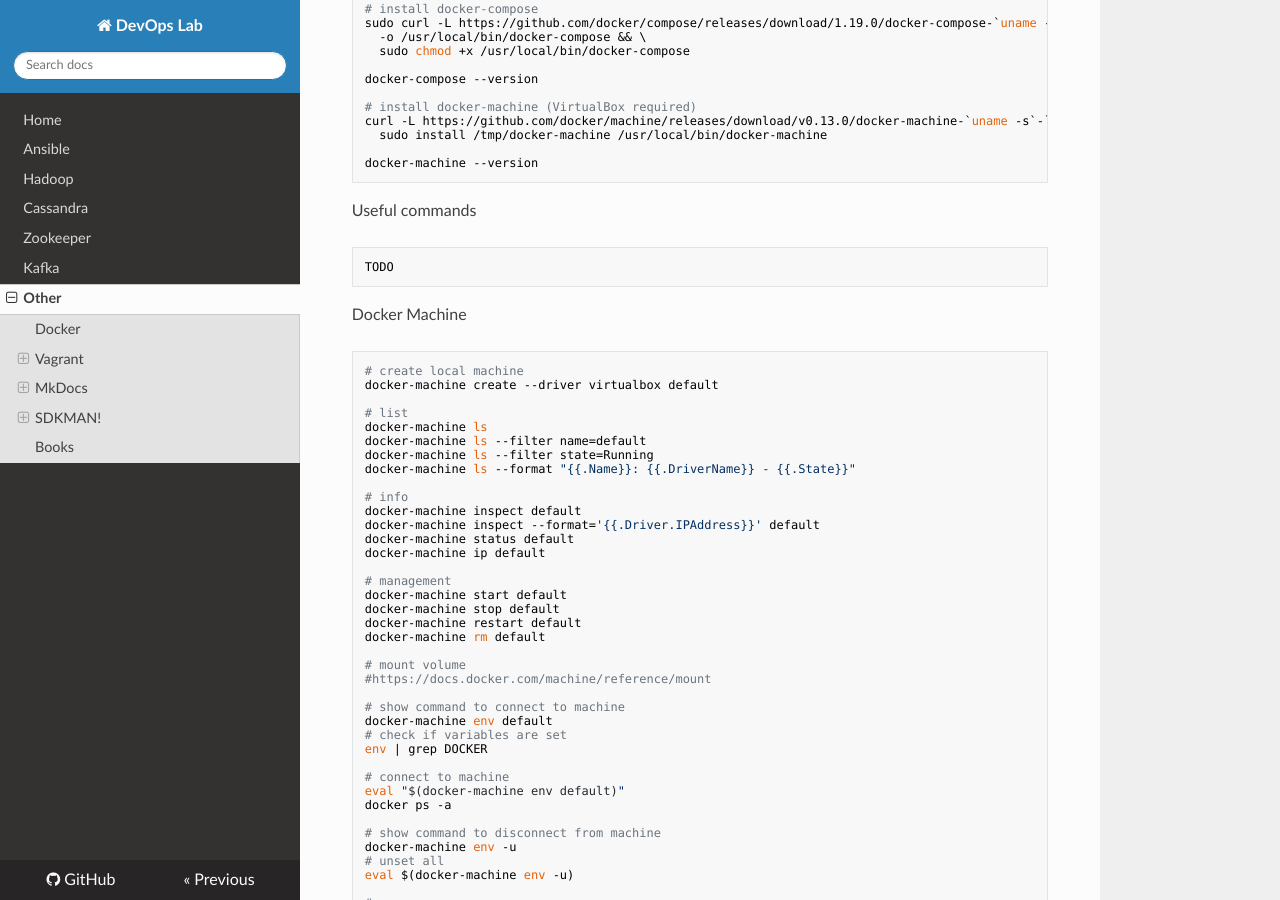
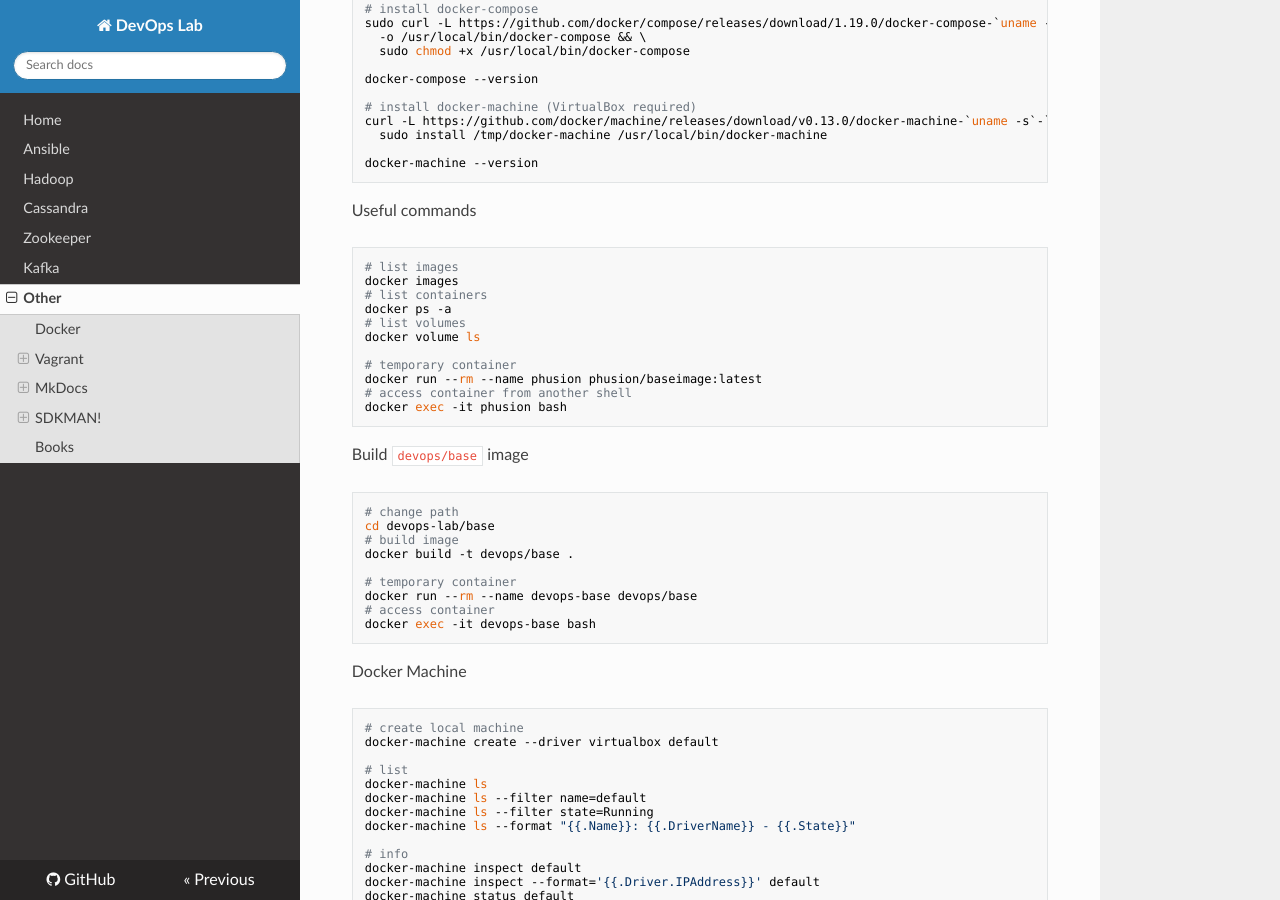
Before and after one commit to niqdev/devops, an MkDocs documentation site: the page built from docs/other.md, in a window 1280 px wide and 900 px high, scrolled down 555 px. Built offline with MkDocs 1.6.1, drawn with Linux system fonts in a browser that asks for light colours; nearby versions of some CDN libraries; old or Windows-style settings are respelled for this version of MkDocs.

Commit message:
doc: update docker

````diff
--- a/docs/other.md
+++ b/docs/other.md
@@ -34,7 +34,30 @@ docker-machine --version
 
 Useful commands
 ```bash
-TODO
+# list images
+docker images
+# list containers
+docker ps -a
+# list volumes
+docker volume ls
+
+# temporary container
+docker run --rm --name phusion phusion/baseimage:latest
+# access container from another shell
+docker exec -it phusion bash
+```
+
+Build `devops/base` image
+```bash
+# change path
+cd devops-lab/base
+# build image
+docker build -t devops/base .
+
+# temporary container
+docker run --rm --name devops-base devops/base
+# access container
+docker exec -it devops-base bash
 ```
 
 Docker Machine
````
Also changed, not shown: dev.txt (+6 -12 lines).
